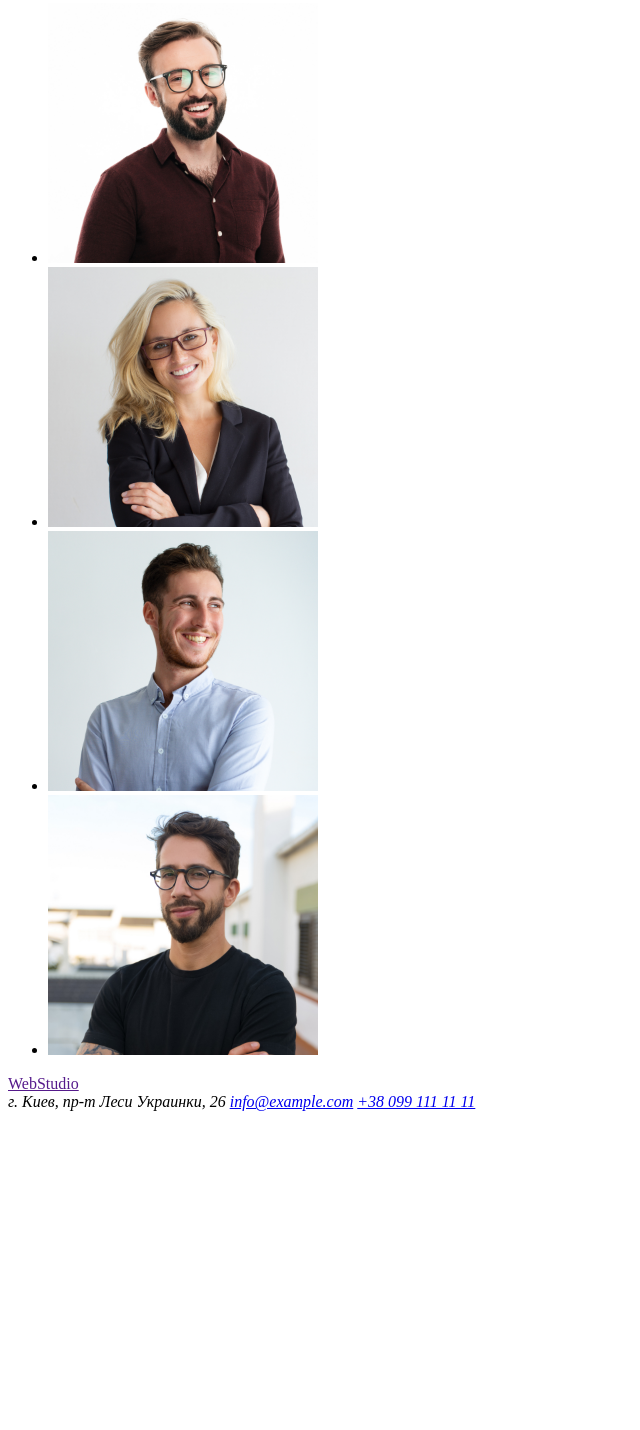
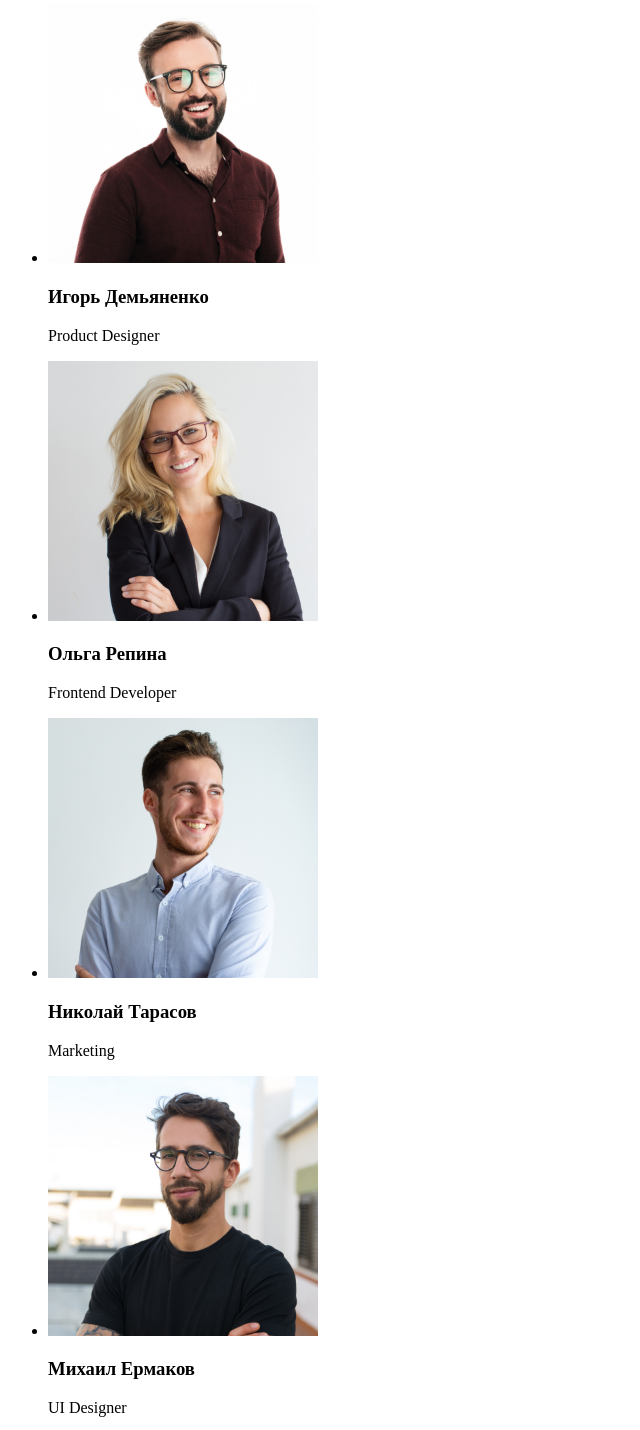
Before and after one commit to MaxKov86/goit-markup-hw-01, a plain HTML site: page index.html in a window 1280 px wide. Shown: the part 1570-3000 px from the top of the page, without its empty margins (0-640 px from the left). Before the commit the page ends 2689 px from the top, so only its background shows below. Drawn offline with Linux system fonts and the light colour scheme.

Commit message:
Змінює розмітку

```diff
--- a/index.html
+++ b/index.html
@@ -64,10 +64,26 @@
         <section>
             <h2>Наша команда</h2>
             <ul>
-                <li><img src="./images/team1.jpg" alt="Игорь Демьяненко" width="270"></li>
-                <li><img src="./images/team2.jpg" alt="Ольга Репина" width="270"></li>
-                <li><img src="./images/team3.jpg" alt="Николай Тарасов" width="270"></li>
-                <li><img src="./images/team4.jpg" alt="Михаил Ермаков" width="270"></li>
+                <li>
+                    <img src="./images/team1.jpg" alt="Игорь Демьяненко" width="270">
+                    <h3>Игорь Демьяненко</h3>
+                    <p>Product Designer</p>
+                </li>
+                <li>
+                    <img src="./images/team2.jpg" alt="Ольга Репина" width="270">
+                    <h3>Ольга Репина</h3>
+                    <p>Frontend Developer</p>
+                </li>
+                <li>
+                    <img src="./images/team3.jpg" alt="Николай Тарасов" width="270">
+                    <h3>Николай Тарасов</h3>
+                    <p>Marketing</p>
+                </li>
+                <li>
+                    <img src="./images/team4.jpg" alt="Михаил Ермаков" width="270">
+                    <h3>Михаил Ермаков</h3>
+                    <p>UI Designer</p>
+                </li>
             </ul>
         </section>
     </main>
```
